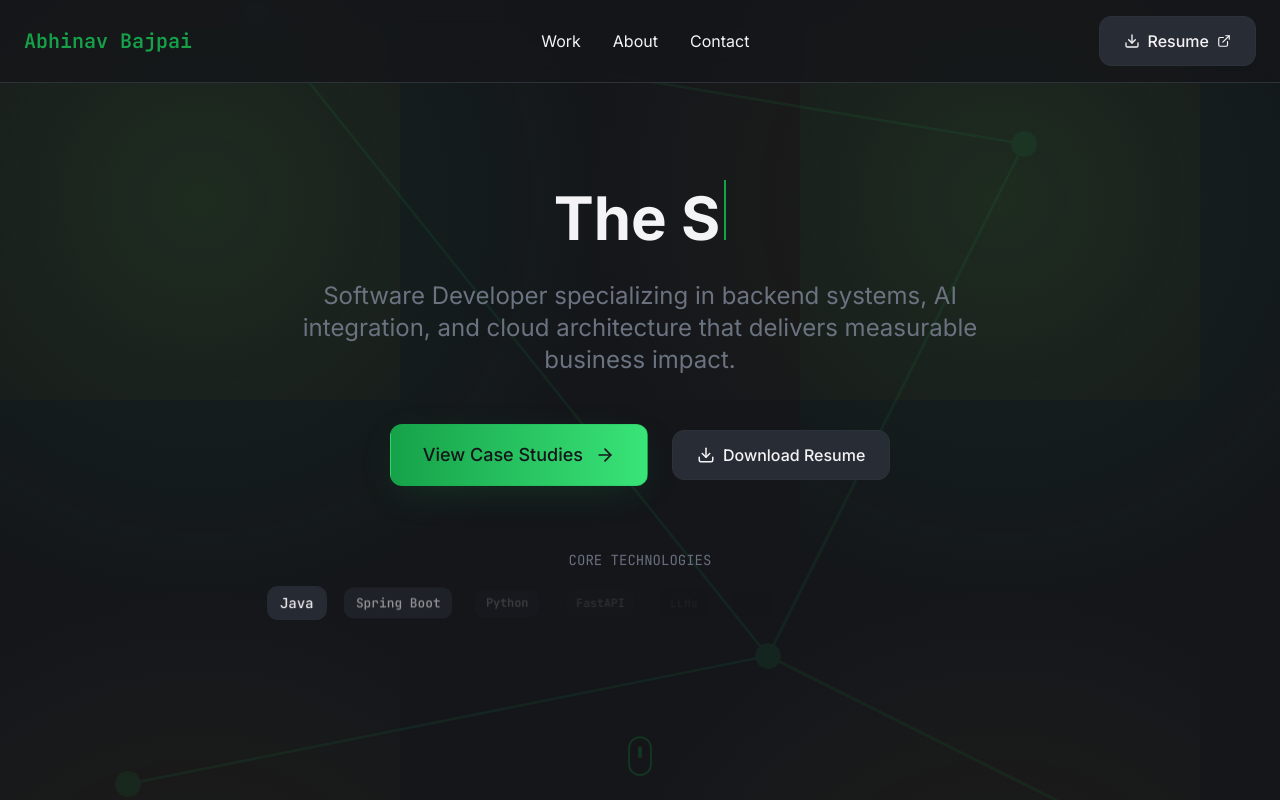
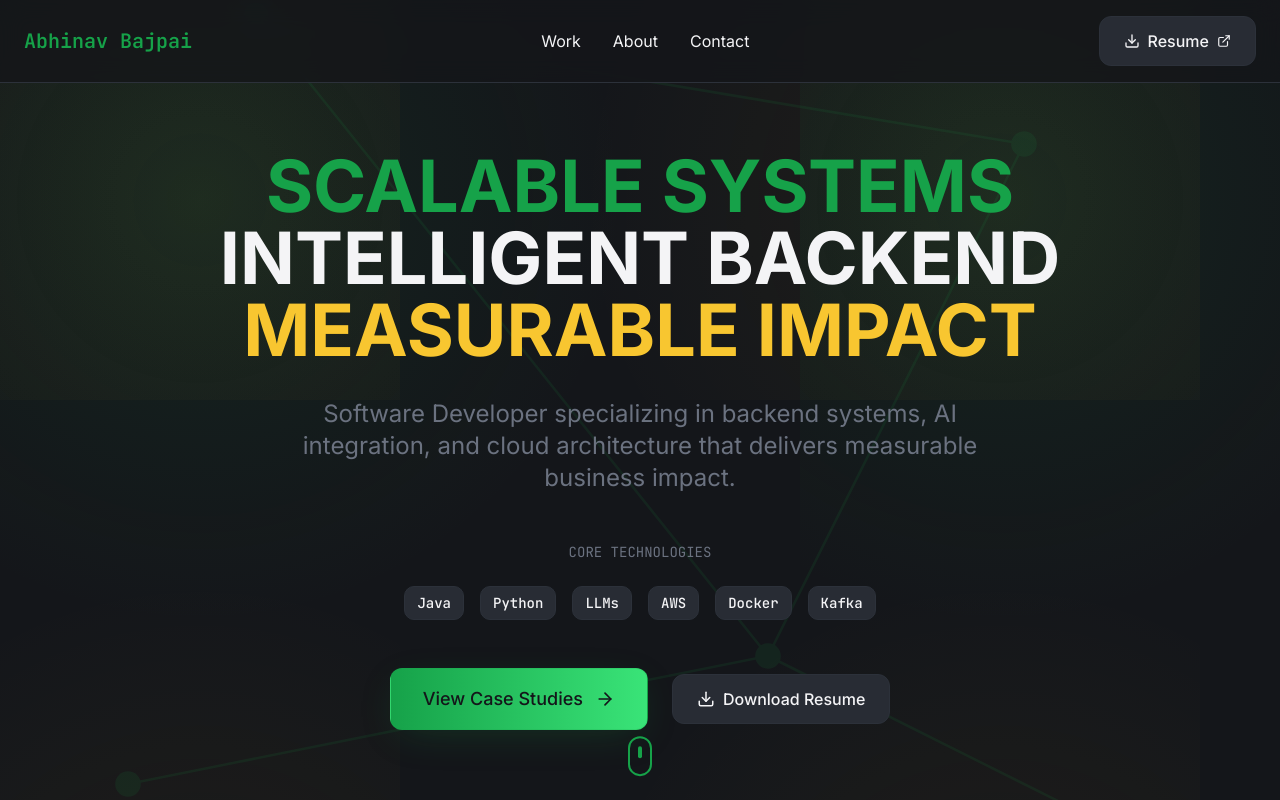
Before and after one commit to Abhinav-SU/analytical-architect, a React (Vite) app: page / in a window 1280 px wide. Shown: the top 800 px of the page. Built offline with nearby package versions, Linux system fonts and the light colour scheme; the HTML template or start-up script is replaced by a standard one.

Commit message:
Refactor Hero section

```diff
--- a/src/components/Hero.tsx
+++ b/src/components/Hero.tsx
@@ -2,7 +2,6 @@ import React from 'react';
 import { motion, useScroll, useTransform } from 'framer-motion';
 import { ArrowRight, Download } from 'lucide-react';
 import { Link } from 'react-router-dom';
-import TypewriterText from './TypewriterText';
 import SystemDiagram from './SystemDiagram';
 
 const Hero: React.FC = () => {
@@ -20,31 +19,74 @@ const Hero: React.FC = () => {
           transition={{ duration: 0.8, delay: 0.2 }}
           className="max-w-4xl mx-auto"
         >
-          {/* Title with Typewriter Effect */}
+          {/* Title - New Punchy Headlines */}
           <div className="mb-8 max-w-4xl md:max-w-5xl mx-auto text-center">
-            <TypewriterText
-              text="The Systemic Developer: I build scalable microservices and LLM applications that turn architectural complexity into quantifiable business efficiency and product innovation."
-              delay={1000}
-              speed={8}
-              className="text-4xl md:text-5xl lg:text-6xl font-bold leading-snug text-foreground"
-            />
+            <motion.div
+              initial={{ opacity: 0, y: 30 }}
+              animate={{ opacity: 1, y: 0 }}
+              transition={{ duration: 0.8, delay: 0.2 }}
+              className="space-y-2"
+            >
+              <h1 className="text-5xl md:text-6xl lg:text-7xl font-bold leading-tight">
+                <div className="text-primary">SCALABLE SYSTEMS</div>
+                <div className="text-foreground">INTELLIGENT BACKEND</div>
+                <div className="text-accent">MEASURABLE IMPACT</div>
+              </h1>
+            </motion.div>
           </div>
 
           {/* Subtitle */}
           <motion.p
             initial={{ opacity: 0, y: 20 }}
             animate={{ opacity: 1, y: 0 }}
-            transition={{ duration: 0.6, delay: 4.5 }}
+            transition={{ duration: 0.6, delay: 0.8 }}
             className="text-xl md:text-2xl text-muted-foreground mb-12 max-w-3xl mx-auto"
           >
             Software Developer specializing in backend systems, AI integration, and cloud architecture that delivers measurable business impact.
           </motion.p>
 
+          {/* Interactive Tech Badges */}
+          <motion.div
+            initial={{ opacity: 0, y: 20 }}
+            animate={{ opacity: 1, y: 0 }}
+            transition={{ duration: 0.6, delay: 1.0 }}
+            className="mb-12"
+          >
+            <p className="text-sm text-muted-foreground mb-6 font-mono">CORE TECHNOLOGIES</p>
+            <div className="flex flex-wrap items-center justify-center gap-4">
+              {[
+                { name: 'Java', desc: 'Spring Boot, Microservices' },
+                { name: 'Python', desc: 'FastAPI, AI/ML' },
+                { name: 'LLMs', desc: 'OpenAI, RAG Architecture' },
+                { name: 'AWS', desc: 'Cloud Infrastructure' },
+                { name: 'Docker', desc: 'Containerization' },
+                { name: 'Kafka', desc: 'Event Streaming' }
+              ].map((tech, index) => (
+                <motion.div
+                  key={tech.name}
+                  initial={{ opacity: 0, scale: 0.8 }}
+                  animate={{ opacity: 1, scale: 1 }}
+                  transition={{ duration: 0.4, delay: 1.0 + index * 0.1 }}
+                  whileHover={{ scale: 1.05, y: -2 }}
+                  className="group relative"
+                >
+                  <div className="tech-tag cursor-pointer hover:bg-primary hover:text-primary-foreground transition-all duration-200">
+                    {tech.name}
+                  </div>
+                  {/* Tooltip */}
+                  <div className="absolute -top-12 left-1/2 transform -translate-x-1/2 bg-popover text-popover-foreground px-3 py-1 rounded-lg text-sm font-medium opacity-0 group-hover:opacity-100 transition-opacity duration-200 pointer-events-none whitespace-nowrap border border-border">
+                    {tech.desc}
+                  </div>
+                </motion.div>
+              ))}
+            </div>
+          </motion.div>
+
           {/* CTA Buttons */}
           <motion.div
             initial={{ opacity: 0, y: 20 }}
             animate={{ opacity: 1, y: 0 }}
-            transition={{ duration: 0.6, delay: 5 }}
+            transition={{ duration: 0.6, delay: 1.4 }}
             className="flex flex-col sm:flex-row items-center justify-center gap-6"
           >
             <motion.div whileHover={{ scale: 1.05, y: -2 }} whileTap={{ scale: 0.95 }}>
@@ -72,29 +114,6 @@ const Hero: React.FC = () => {
               Download Resume
             </motion.a>
           </motion.div>
-
-          {/* Tech Stack Preview */}
-          <motion.div
-            initial={{ opacity: 0, y: 20 }}
-            animate={{ opacity: 1, y: 0 }}
-            transition={{ duration: 0.6, delay: 5.5 }}
-            className="mt-16 mb-20"
-          >
-            <p className="text-sm text-muted-foreground mb-4 font-mono">CORE TECHNOLOGIES</p>
-            <div className="flex flex-wrap items-center justify-center gap-3">
-              {['Java', 'Spring Boot', 'Python', 'FastAPI', 'LLMs', 'AWS', 'Microservices', 'Docker'].map((tech, index) => (
-                <motion.span
-                  key={tech}
-                  initial={{ opacity: 0, scale: 0.8 }}
-                  animate={{ opacity: 1, scale: 1 }}
-                  transition={{ duration: 0.4, delay: 5.5 + index * 0.1 }}
-                  className="tech-tag"
-                >
-                  {tech}
-                </motion.span>
-              ))}
-            </div>
-          </motion.div>
         </motion.div>
       </div>
 
@@ -102,7 +121,7 @@ const Hero: React.FC = () => {
       <motion.div
         initial={{ opacity: 0 }}
         animate={{ opacity: 1 }}
-        transition={{ duration: 0.6, delay: 6 }}
+        transition={{ duration: 0.6, delay: 1.8 }}
         style={{ opacity: scrollIndicatorOpacity }}
         className="absolute bottom-6 left-1/2 transform -translate-x-1/2 z-20"
       >
```
